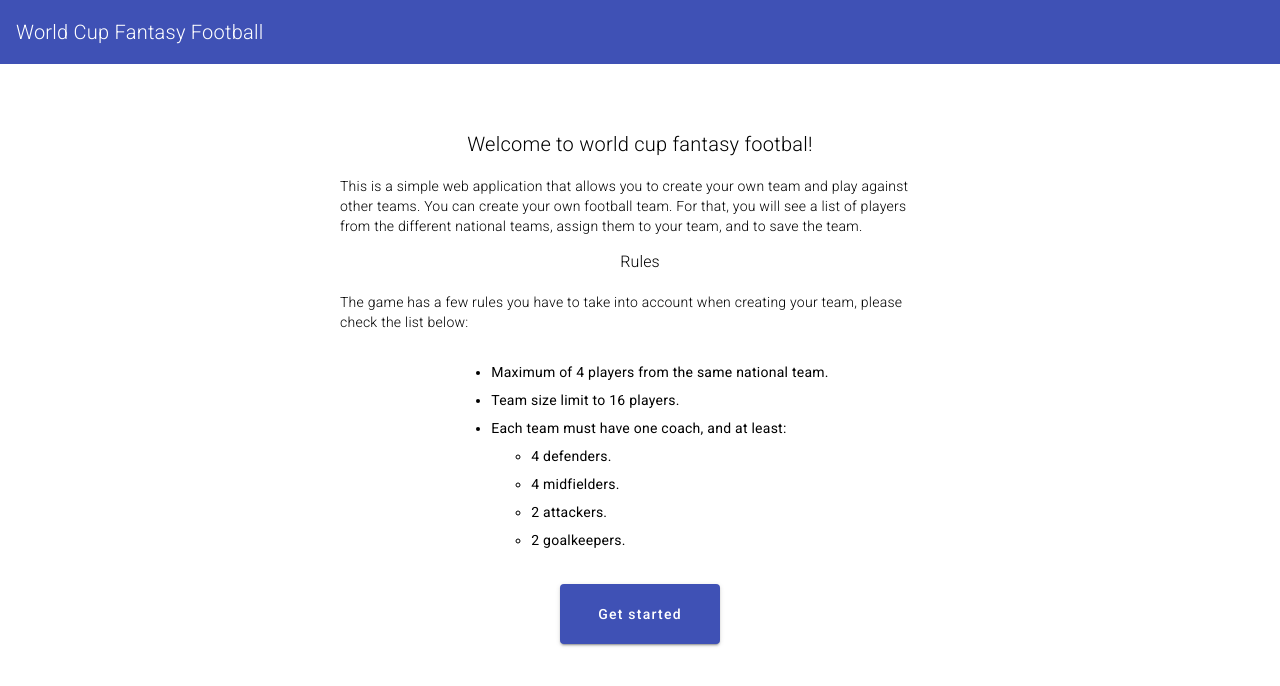
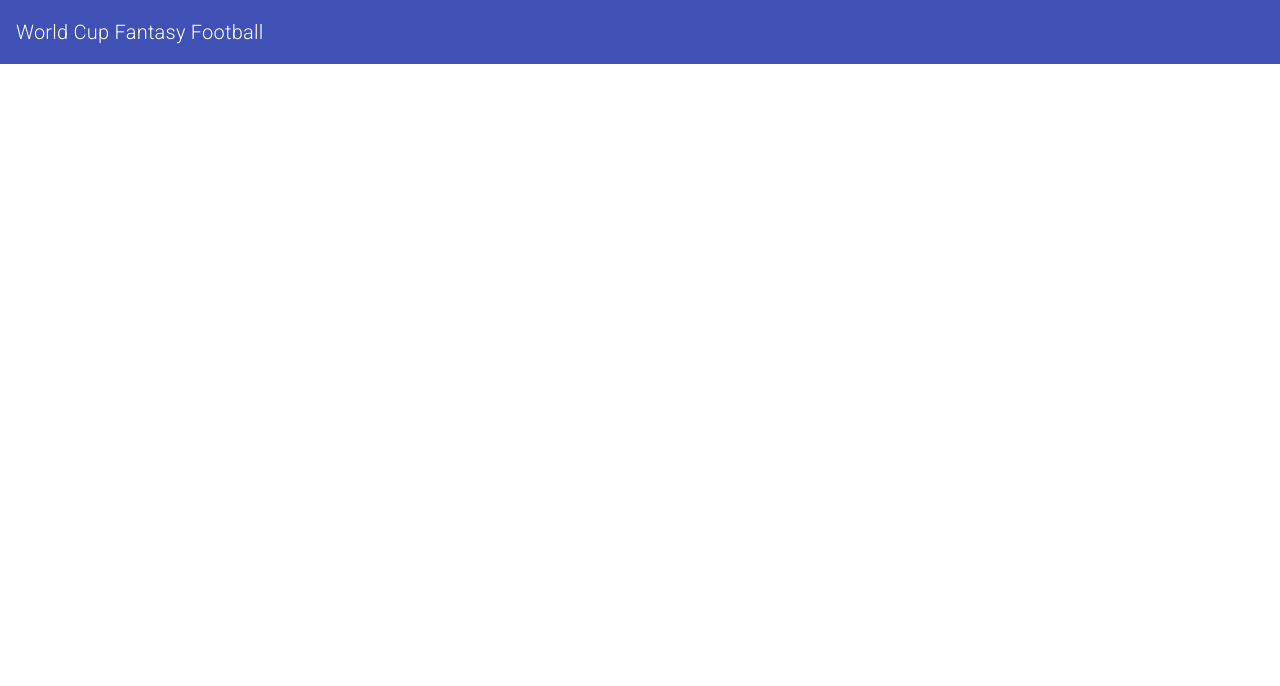
Before and after one commit to carlosempd/wc-fantasy, an Angular app: page /draft in a window 1280 px wide. Before the commit this address led to /. Shown: the top 686 px of the page. Built offline with nearby package versions, Linux system fonts and the light colour scheme.

Commit message:
✨ feat: configured route and navigation to draft path

```diff
--- a/src/app/app-routing.module.ts
+++ b/src/app/app-routing.module.ts
@@ -5,6 +5,10 @@ const routes: Routes = [
   {
     path:'',
     loadChildren: () => import('./pages/home/home.module').then(m => m.HomeModule)
+  },
+  {
+    path: 'draft',
+    loadChildren: () => import('./pages/draft/draft.module').then(m => m.DraftModule)
   },
   {
     path: '**',
--- a/src/app/pages/home/components/info/info.component.html
+++ b/src/app/pages/home/components/info/info.component.html
@@ -26,5 +26,7 @@
         </li>
     </ul>
 
-    <button mat-raised-button color="primary">Get started</button>
+    <button (click)="goToDraft()" mat-raised-button color="primary">
+        Get started
+    </button>
 </section>
--- a/src/app/pages/home/components/info/info.component.scss
+++ b/src/app/pages/home/components/info/info.component.scss
@@ -19,4 +19,5 @@ mat-list {
 
 ul {
     line-height: 200%;
+    font-weight: 300;
 }
--- a/src/app/pages/home/components/info/info.component.ts
+++ b/src/app/pages/home/components/info/info.component.ts
@@ -1,4 +1,5 @@
 import { Component } from '@angular/core';
+import { Router } from '@angular/router';
 
 @Component({
   selector: 'app-info',
@@ -7,4 +8,10 @@ import { Component } from '@angular/core';
 })
 export class InfoComponent {
 
+  constructor(private router: Router) {}
+
+  goToDraft() {
+    this.router.navigate(['draft']);
+  }
+
 }
```
